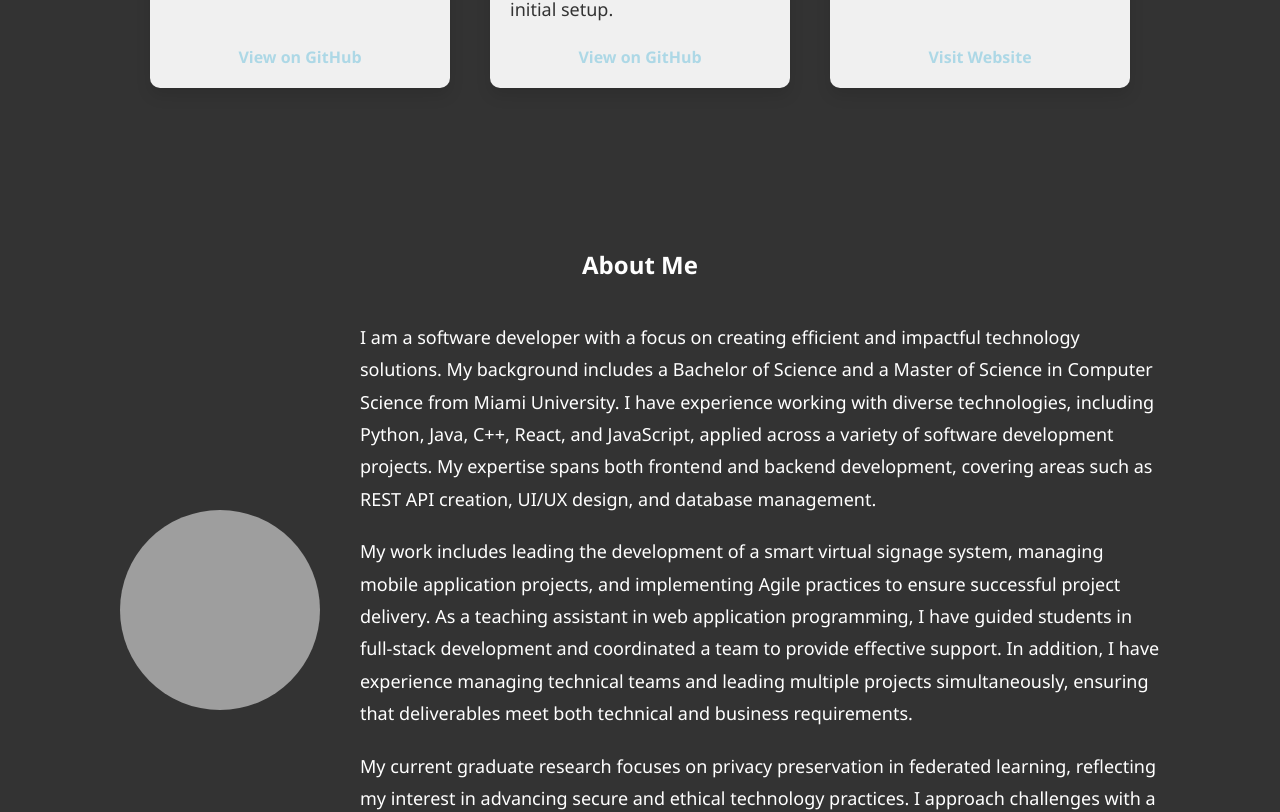
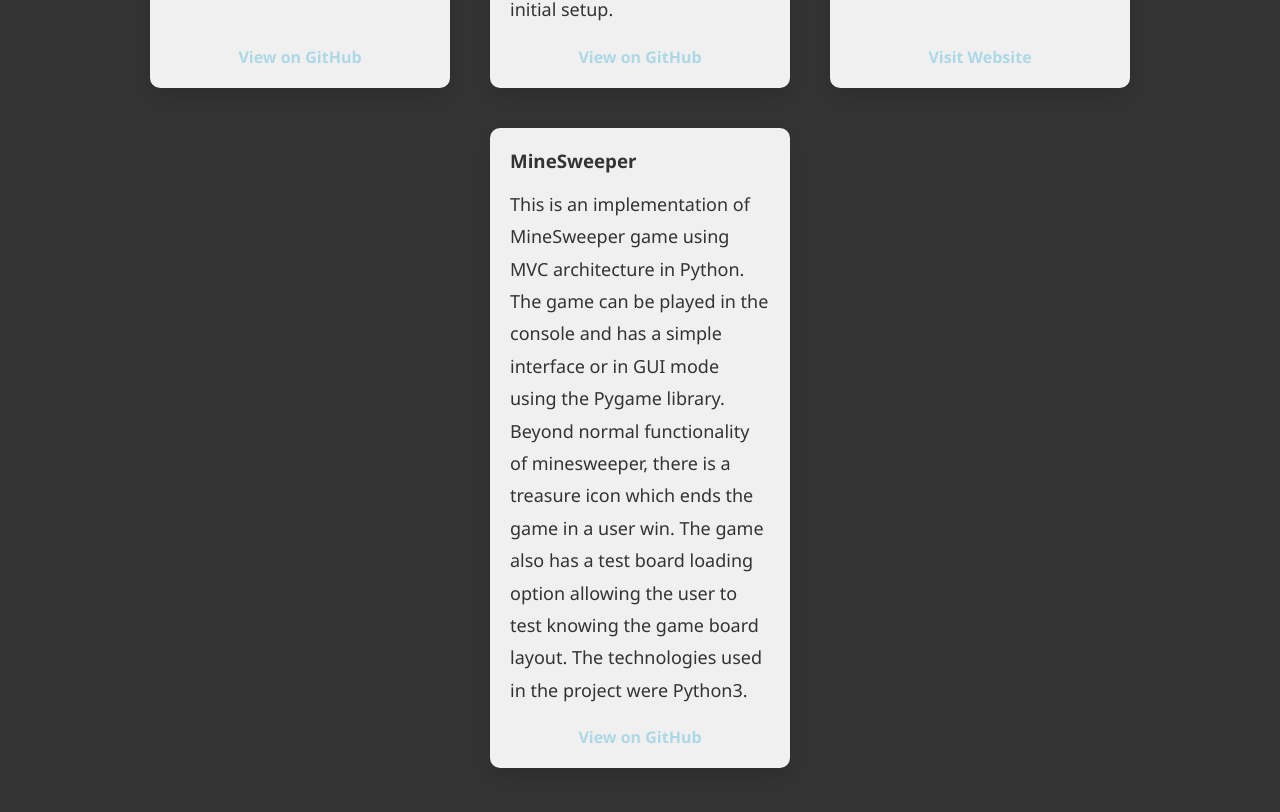
Before and after one commit to Noahg444/Noah-Personal-Portfolio, a React (Create React App) app: page / in a window 1280 px wide. Shown: the part 1475-2287 px from the top of the page. Built offline with nearby package versions, Linux system fonts and the light colour scheme; grey boxes are pictures that could not be loaded.

Commit message:
Added MineSweeper Project

```diff
--- a/src/components/Projects.js
+++ b/src/components/Projects.js
@@ -33,7 +33,15 @@ const Projects = () => {
                     </p>
                     <a href="https://duffypaint.com" target="_blank" rel="noreferrer" className="projectLink">Visit Website</a>
                 </div>
-                {/* ...add more project cards as needed... */}
+                <div className="project-card">
+                    <h3>MineSweeper</h3>
+                    <p>
+                        This is an implementation of MineSweeper game using MVC architecture in Python. The game can be played in the console and has a simple interface or in
+                        GUI mode using the Pygame library. Beyond normal functionality of minesweeper, there is a treasure icon which ends the game in a user win. The game also
+                        has a test board loading option allowing the user to test knowing the game board layout. The technologies used in the project were Python3.
+                    </p>
+                    <a href="https://github.com/Noahg444/MineSweeper" target="_blank" rel="noreferrer" className="projectLink">View on GitHub</a>
+                </div>
             </div>
         </section>
     );
```
